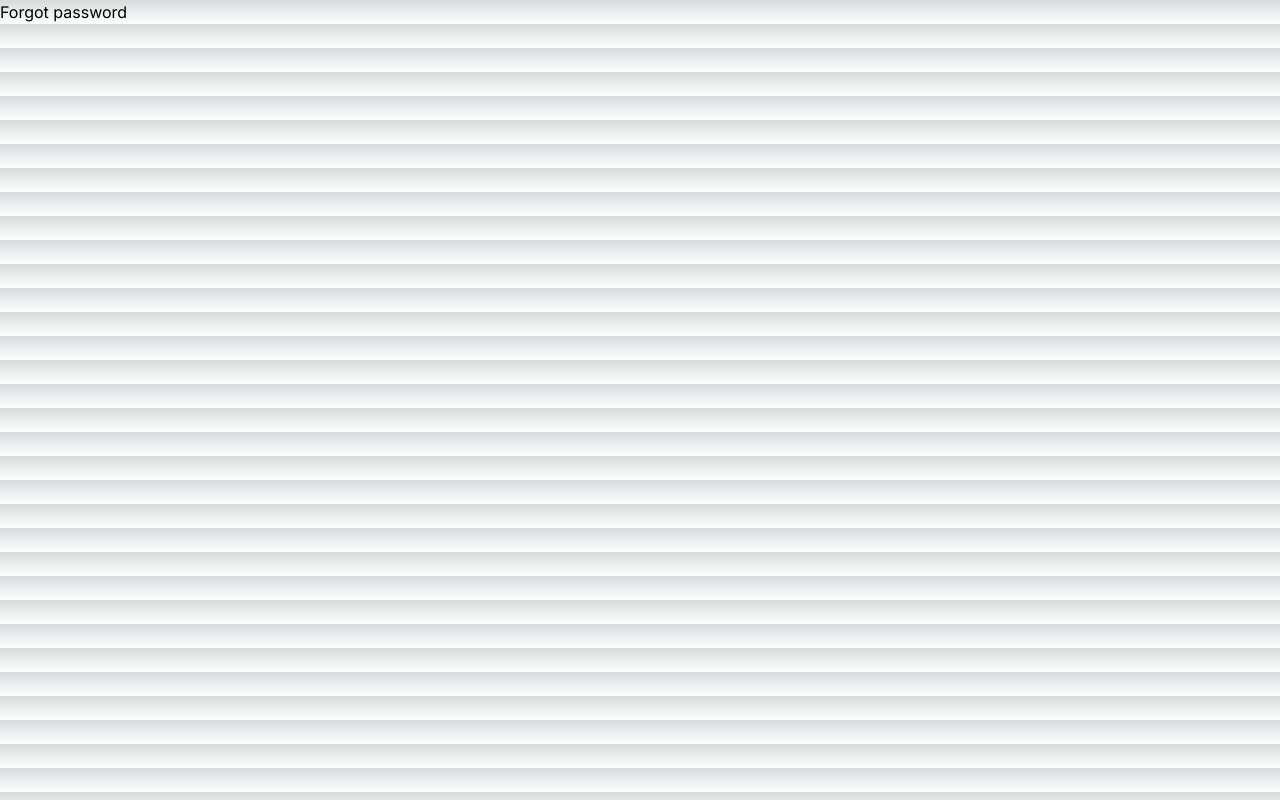
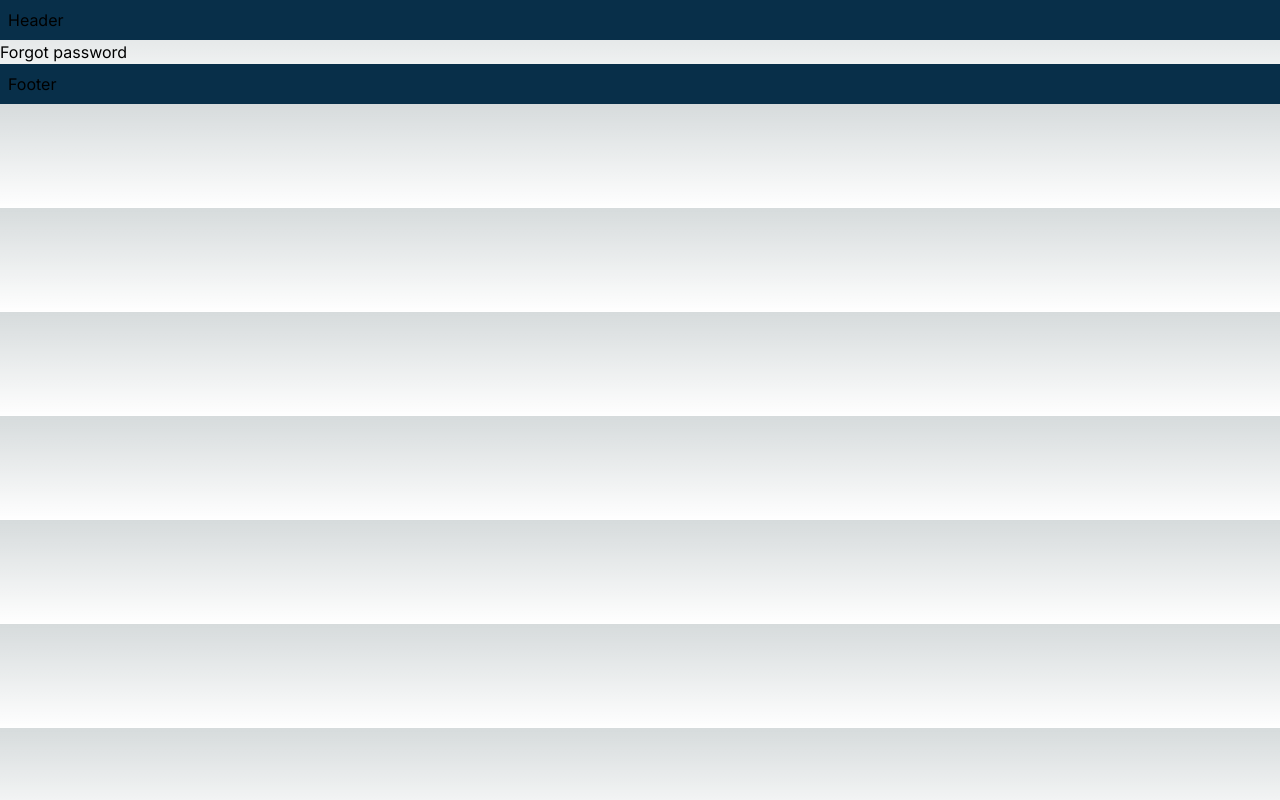
Before and after one commit to fatemeRasolzade/next14-practice, a Next.js app: page /forgot-password in a window 1280 px wide. Built offline with nearby package versions, Linux system fonts and the light colour scheme.

Commit message:
:sparkles: Improved layout

```diff
--- a/app/layout.tsx
+++ b/app/layout.tsx
@@ -16,7 +16,11 @@ export default function RootLayout({
 }>) {
   return (
     <html lang="en">
-      <body className={inter.className}>{children}</body>
+      <body className={inter.className}>
+        <header className="p-2 bg-sky-950">Header</header>
+        {children}
+        <footer className="p-2 bg-sky-950">Footer</footer>
+      </body>
     </html>
   );
 }
```
